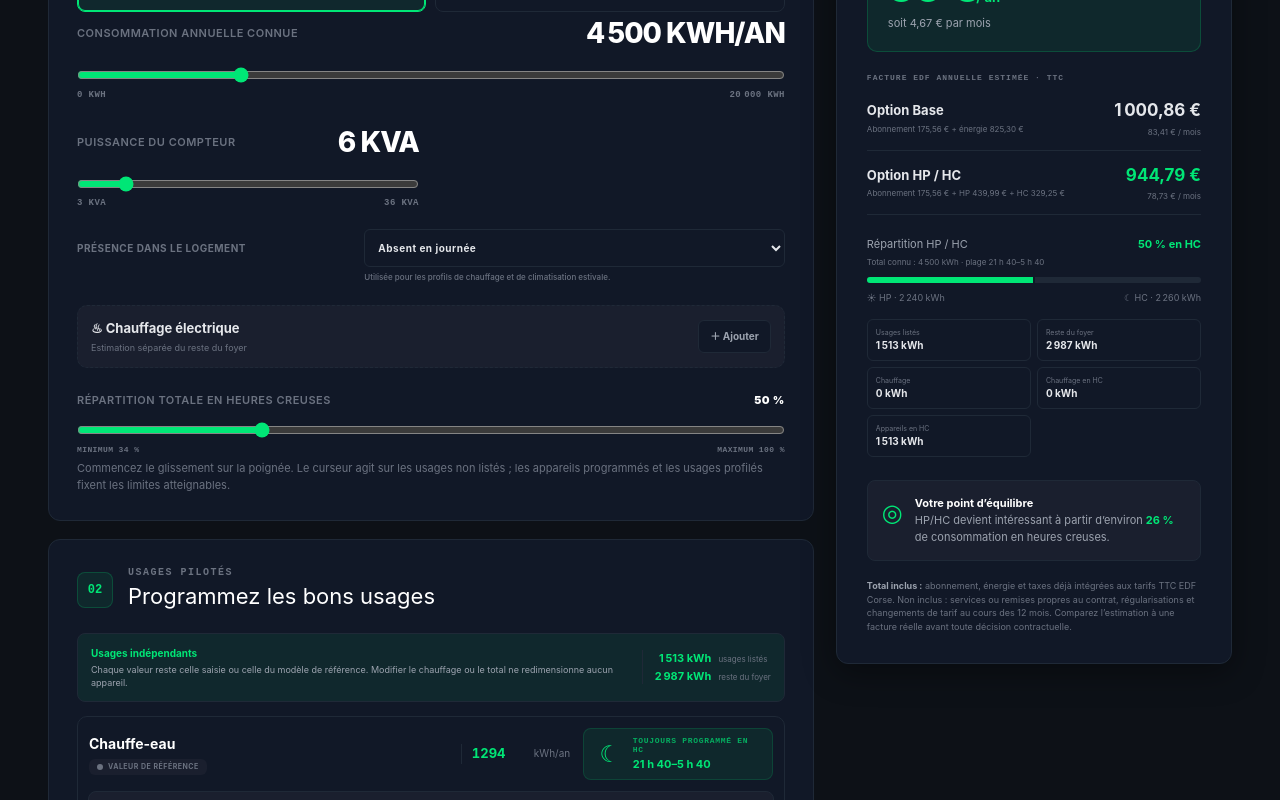
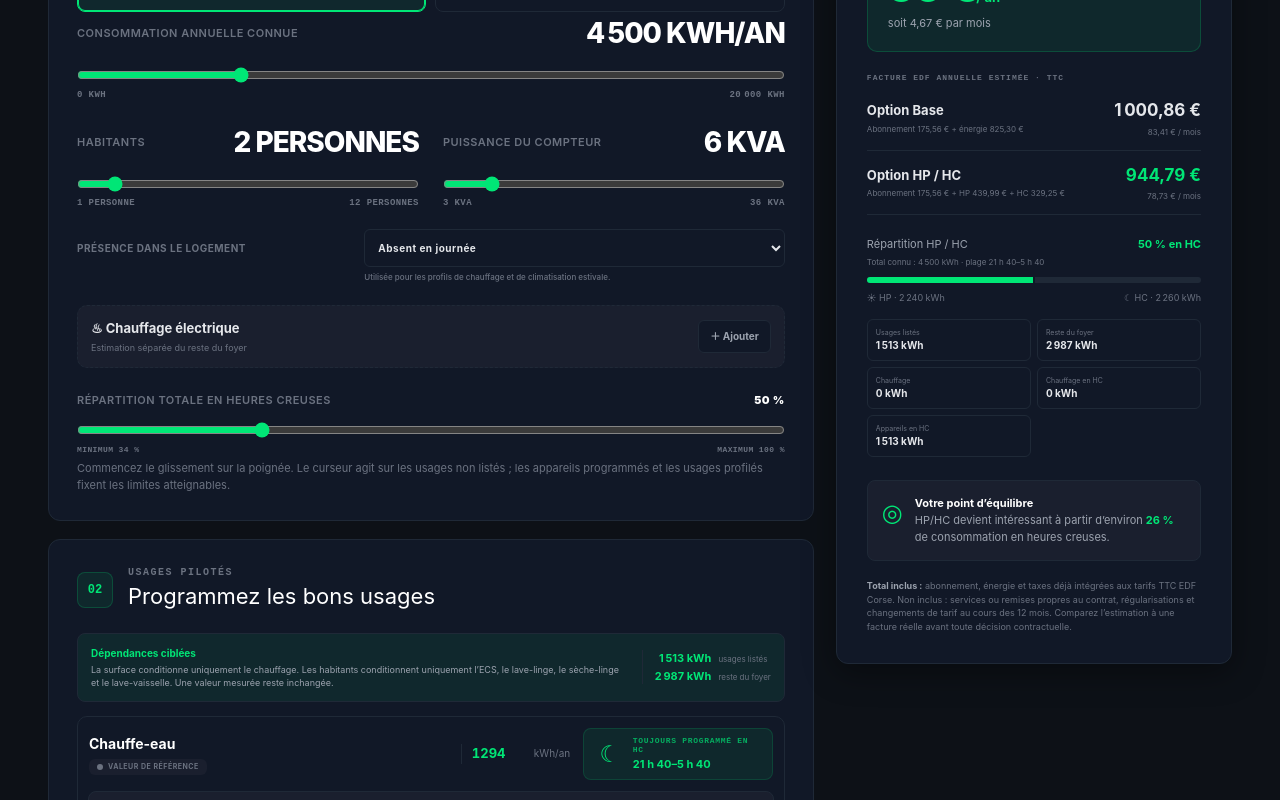
Before and after one commit to niqoz/declic-hc, a Next.js app: page / in a window 1280 px wide. Shown: the part 620-1420 px from the top of the page. Built offline with nearby package versions, Linux system fonts and the light colour scheme.

Commit message:
Rétablit les besoins liés aux occupants

```diff
--- a/app/page.tsx
+++ b/app/page.tsx
@@ -9,6 +9,7 @@ import {
 import { confidenceLabel, getApplianceCalibration } from "./simulation/calibration";
 import { estimateCoolingProfile } from "./simulation/cooling";
 import { estimateHeating, offPeakDurationMinutes, updateOffPeakWindowTime } from "./simulation/heating";
+import { REFERENCE_RESIDENTS, scaleAppliancesForResidents } from "./simulation/occupants";
 import {
   APPLIANCE_PRESETS,
   DEFAULT_APPLIANCES,
@@ -94,7 +95,7 @@ const DEFAULT_SIMULATOR_STATE: SimulatorState = {
   annualKwh: HOUSEHOLD_REFERENCE_KWH,
   energyMode: "known-total",
   projectedBackgroundKwh: HOUSEHOLD_REFERENCE_KWH - DEFAULT_APPLIANCES.reduce((sum, appliance) => sum + appliance.annualKwh, 0),
-  residents: 2,
+  residents: REFERENCE_RESIDENTS,
   backgroundHcShare: 25,
   appliances: DEFAULT_APPLIANCES,
   heating: {
@@ -130,7 +131,8 @@ export default function Home() {
   const [annualKwh, setAnnualKwh] = useState(4500);
   const [energyMode, setEnergyMode] = useState<EnergyMode>("known-total");
   const [projectedBackgroundKwh, setProjectedBackgroundKwh] = useState(DEFAULT_SIMULATOR_STATE.projectedBackgroundKwh);
-  const [residents, setResidents] = useState(2);
+  const [residents, setResidents] = useState(REFERENCE_RESIDENTS);
+  const residentsRef = useRef(REFERENCE_RESIDENTS);
   const nextApplianceIdRef = useRef(1000);
   const [backgroundHcShare, setBackgroundHcShare] = useState(25);
   const [appliances, setAppliances] = useState<Appliance[]>(DEFAULT_APPLIANCES);
@@ -163,6 +165,7 @@ export default function Home() {
     setEnergyMode(state.energyMode);
     setProjectedBackgroundKwh(state.projectedBackgroundKwh);
     setResidents(state.residents);
+    residentsRef.current = state.residents;
     setBackgroundHcShare(state.backgroundHcShare);
     setAppliances(state.appliances);
     setHeating(state.heating);
@@ -260,6 +263,14 @@ export default function Home() {
     setAnnualKwh(Math.max(0, value));
   }
 
+  function updateResidents(value: number) {
+    const nextResidents = Math.min(12, Math.max(1, Math.round(value || 1)));
+    const previousResidents = residentsRef.current;
+    residentsRef.current = nextResidents;
+    setResidents(nextResidents);
+    setAppliances((current) => scaleAppliancesForResidents(current, previousResidents, nextResidents));
+  }
+
   function updateApplianceKwh(id: number, annualKwhValue: number) {
     const appliance = appliances.find((item) => item.id === id);
     if (!appliance) return;
@@ -285,7 +296,7 @@ export default function Home() {
       calculationMode: "reference" as CalculationMode,
       source: { ...INTERNAL_ESTIMATE_SOURCE },
     };
-    const appliance = {
+    const [appliance] = scaleAppliancesForResidents([{
       id: nextApplianceIdRef.current++,
       type: model.type,
       name: model.name,
@@ -294,7 +305,7 @@ export default function Home() {
       highKwh: model.highKwh,
       calculationMode: model.calculationMode,
       source: { ...model.source },
-    };
+    }], REFERENCE_RESIDENTS, residents);
     setAppliances((current) => [...current, appliance]);
   }
 
@@ -386,6 +397,7 @@ export default function Home() {
     setEnergyMode(state.energyMode);
     setProjectedBackgroundKwh(state.projectedBackgroundKwh);
     setResidents(state.residents);
+    residentsRef.current = state.residents;
     setBackgroundHcShare(state.backgroundHcShare);
     setAppliances(state.appliances);
     setHeating(state.heating);
@@ -430,8 +442,16 @@ export default function Home() {
     const file = event.target.files?.[0];
     if (!file) return;
     readProfileFile(file).then((profile) => {
-      const migratedState = migrateSimulationState({ ...profile.state, version: 0 }, DEFAULT_SIMULATOR_STATE, APPLIANCE_PRESETS);
-      const migratedProfile = { ...profile, state: toStateInput(migratedState) };
+      const importedAppVersion = "importedAppVersion" in profile ? String(profile.importedAppVersion) : "";
+      const importedStateVersion = importedAppVersion === "0.9.0" ? 8 : CURRENT_STATE_VERSION;
+      const migratedState = migrateSimulationState({ ...profile.state, version: importedStateVersion }, DEFAULT_SIMULATOR_STATE, APPLIANCE_PRESETS);
+      const migratedProfile = {
+        id: profile.id,
+        name: profile.name,
+        state: toStateInput(migratedState),
+        createdAt: profile.createdAt,
+        updatedAt: profile.updatedAt,
+      };
       const updated: ProfilesStore = {
         ...profilesStore,
         profiles: [...profilesStore.profiles, migratedProfile],
@@ -529,6 +549,11 @@ export default function Home() {
                 <small><span>0 kWh</span><span>{number.format(annualSliderMax)} kWh</span></small>
               </label>
               <label className="household-slider">
+                <span>Habitants <strong>{residents} personne{residents > 1 ? "s" : ""}</strong></span>
+                <ThumbOnlyRange aria-label="Nombre d’habitants" min={1} max={12} step={1} value={residents} onValueChange={updateResidents} />
+                <small><span>1 personne</span><span>12 personnes</span></small>
+              </label>
+              <label className="household-slider">
                 <span>Puissance du compteur <strong>{power} kVA</strong></span>
                 <ThumbOnlyRange aria-label="Puissance du compteur" min={0} max={Math.max(0, tariffs.length - 1)} step={1} value={powerSliderIndex} onValueChange={(index) => setPower(tariffs[Math.round(index)]?.power ?? power)} />
                 <small><span>{tariffs[0]?.power ?? power} kVA</span><span>{tariffs.at(-1)?.power ?? power} kVA</span></small>
@@ -566,7 +591,7 @@ export default function Home() {
 
           <section className="panel appliance-panel">
             <div className="step-heading"><span>02</span><div><p>USAGES PILOTÉS</p><h2>Programmez les bons usages</h2></div></div>
-            <div className="behavior-guide"><span><strong>Usages indépendants</strong>Chaque valeur reste celle saisie ou celle du modèle de référence. Modifier le chauffage ou le total ne redimensionne aucun appareil.</span><div className="usage-balance"><b>{number.format(results.applianceKwh)} kWh</b><small>usages listés</small><b>{number.format(results.backgroundKwh)} kWh</b><small>reste du foyer</small></div></div>
+            <div className="behavior-guide"><span><strong>Dépendances ciblées</strong>La surface conditionne uniquement le chauffage. Les habitants conditionnent uniquement l’ECS, le lave-linge, le sèche-linge et le lave-vaisselle. Une valeur mesurée reste inchangée.</span><div className="usage-balance"><b>{number.format(results.applianceKwh)} kWh</b><small>usages listés</small><b>{number.format(results.backgroundKwh)} kWh</b><small>reste du foyer</small></div></div>
             <div className="appliance-list">{appliances.map((appliance) => {
               const calibration = getApplianceCalibration(appliance.type);
               const isSummerCooling = appliance.type === "air-conditioning";
--- /dev/null
+++ b/app/simulation/occupants.ts
@@ -0,0 +1,30 @@
+import type { Appliance } from "./types.js";
+
+export const REFERENCE_RESIDENTS = 2;
+
+const OCCUPANT_DEPENDENT_TYPES = new Set([
+  "water-heater",
+  "heat-pump-water-heater",
+  "washing-machine",
+  "dryer",
+  "dishwasher",
+]);
+
+const safeResidents = (value: number) => Math.min(12, Math.max(1, Math.round(Number.isFinite(value) ? value : REFERENCE_RESIDENTS)));
+
+export function dependsOnResidents(type: string) {
+  return OCCUPANT_DEPENDENT_TYPES.has(type);
+}
+
+export function scaleAppliancesForResidents(appliances: Appliance[], fromResidents: number, toResidents: number) {
+  const factor = safeResidents(toResidents) / safeResidents(fromResidents);
+  return appliances.map((appliance) => {
+    if (appliance.calculationMode === "measured" || !dependsOnResidents(appliance.type)) return appliance;
+    return {
+      ...appliance,
+      annualKwh: appliance.annualKwh * factor,
+      lowKwh: appliance.lowKwh * factor,
+      highKwh: appliance.highKwh * factor,
+    };
+  });
+}
--- a/app/simulation/profiles.ts
+++ b/app/simulation/profiles.ts
@@ -8,7 +8,7 @@ import type {
 } from "./types.js";
 
 export const PROFILES_STORAGE_KEY = "hphc-profiles";
-export const PROFILES_STORE_VERSION = 3;
+export const PROFILES_STORE_VERSION = 4;
 const DEFAULT_PROFILE_NAME = "Ma simulation";
 
 type StorageReader = Pick<Storage, "getItem">;
@@ -212,6 +212,7 @@ export function parseProfileJson(text: string): SavedProfile {
     state: candidate.state as SimulatorStateInput,
     createdAt: new Date().toISOString(),
     updatedAt: new Date().toISOString(),
+    ...(typeof parsed?.version === "string" ? { importedAppVersion: parsed.version } : {}),
   };
 }
 
--- a/app/simulation/storage.ts
+++ b/app/simulation/storage.ts
@@ -1,5 +1,6 @@
 import { clamp } from "./calculate.js";
 import { isValidOffPeakWindow } from "./heating.js";
+import { REFERENCE_RESIDENTS, scaleAppliancesForResidents } from "./occupants.js";
 import { INTERNAL_ESTIMATE_SOURCE } from "./presets.js";
 import type {
   Appliance,
@@ -17,7 +18,7 @@ import type {
 } from "./types.js";
 
 export const STATE_STORAGE_KEY = "hphc-simulator-state";
-export const CURRENT_STATE_VERSION = 8;
+export const CURRENT_STATE_VERSION = 9;
 
 type StorageReader = Pick<Storage, "getItem">;
 type StorageWriter = Pick<Storage, "setItem">;
@@ -196,7 +197,9 @@ export function migrateSimulationState(
     ? Math.min(12, Math.round(state.residents))
     : defaults.residents;
   const migratedAppliances = migrateAppliances(state, defaults.appliances, presets, annualKwh);
-  const appliances = migratedAppliances;
+  const appliances = Number(state.version) === 8
+    ? scaleAppliancesForResidents(migratedAppliances, REFERENCE_RESIDENTS, residents)
+    : migratedAppliances;
   const energyMode = validEnergyMode(state.energyMode) ? state.energyMode : "known-total";
   const defaultProjectedBackground = Math.max(0, annualKwh - appliances.reduce((sum, appliance) => sum + appliance.annualKwh, 0));
 
--- a/app/version.ts
+++ b/app/version.ts
@@ -1 +1 @@
-export const APP_VERSION = "0.9.0";
+export const APP_VERSION = "0.9.1";
--- a/package.json
+++ b/package.json
@@ -1,6 +1,6 @@
 {
   "name": "site-creator-vinext-starter",
-  "version": "0.9.0",
+  "version": "0.9.1",
   "private": true,
   "engines": {
     "node": ">=22.13.0"
--- a/public/sw.js
+++ b/public/sw.js
@@ -1,4 +1,4 @@
-const CACHE = "declic-hc-v0.9.0";
+const CACHE = "declic-hc-v0.9.1";
 const APP_SHELL = ["./", "./manifest.webmanifest", "./favicon.svg", "./icon-192.png", "./icon-512.png"]
   .map((path) => new URL(path, self.registration.scope).pathname);
 const OFFLINE_PAGE = new URL("./", self.registration.scope).pathname;
```
Also changed, not shown: public/manifest.webmanifest, 3 other files (tests, documents, lock files or other folders).
